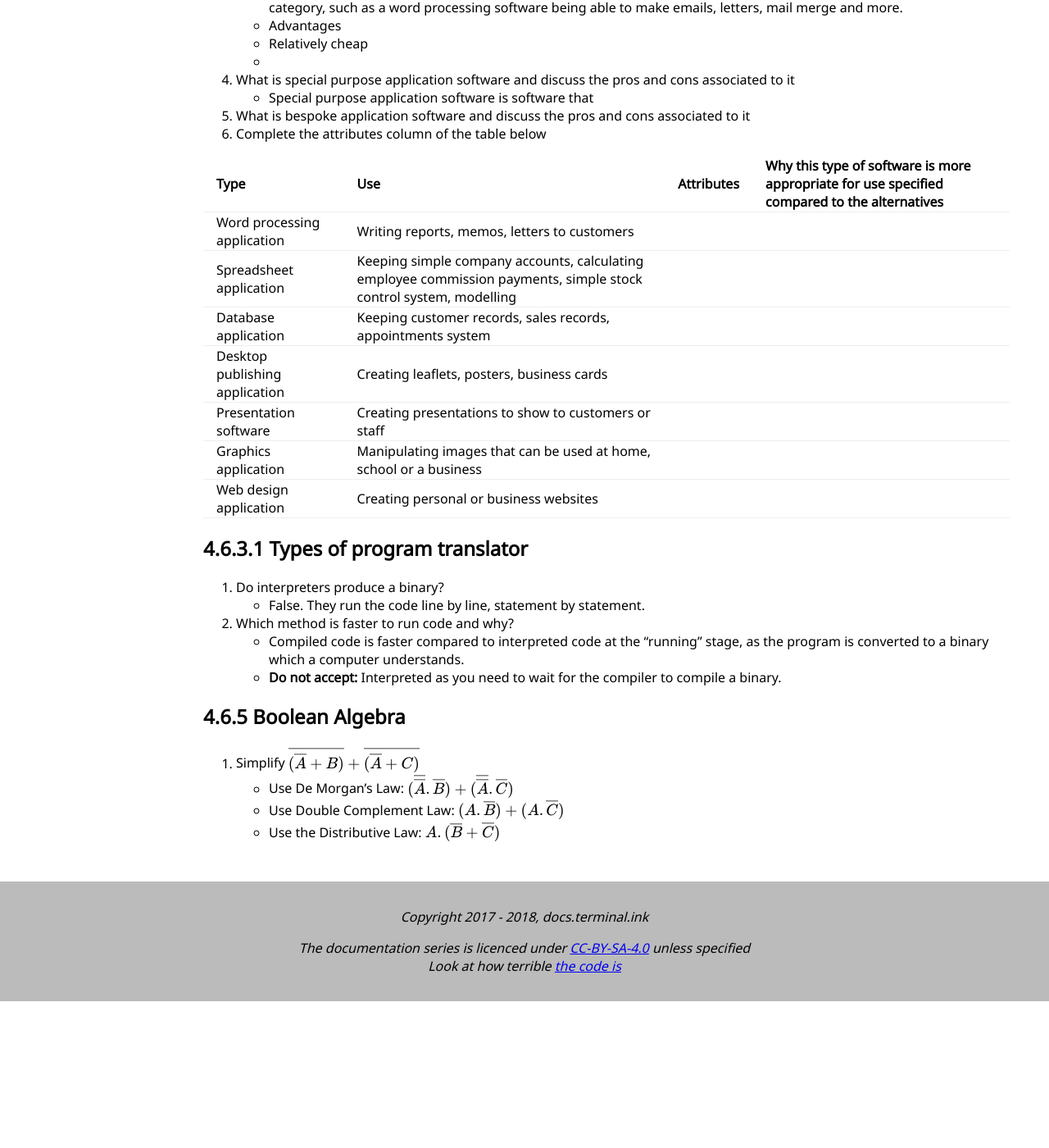
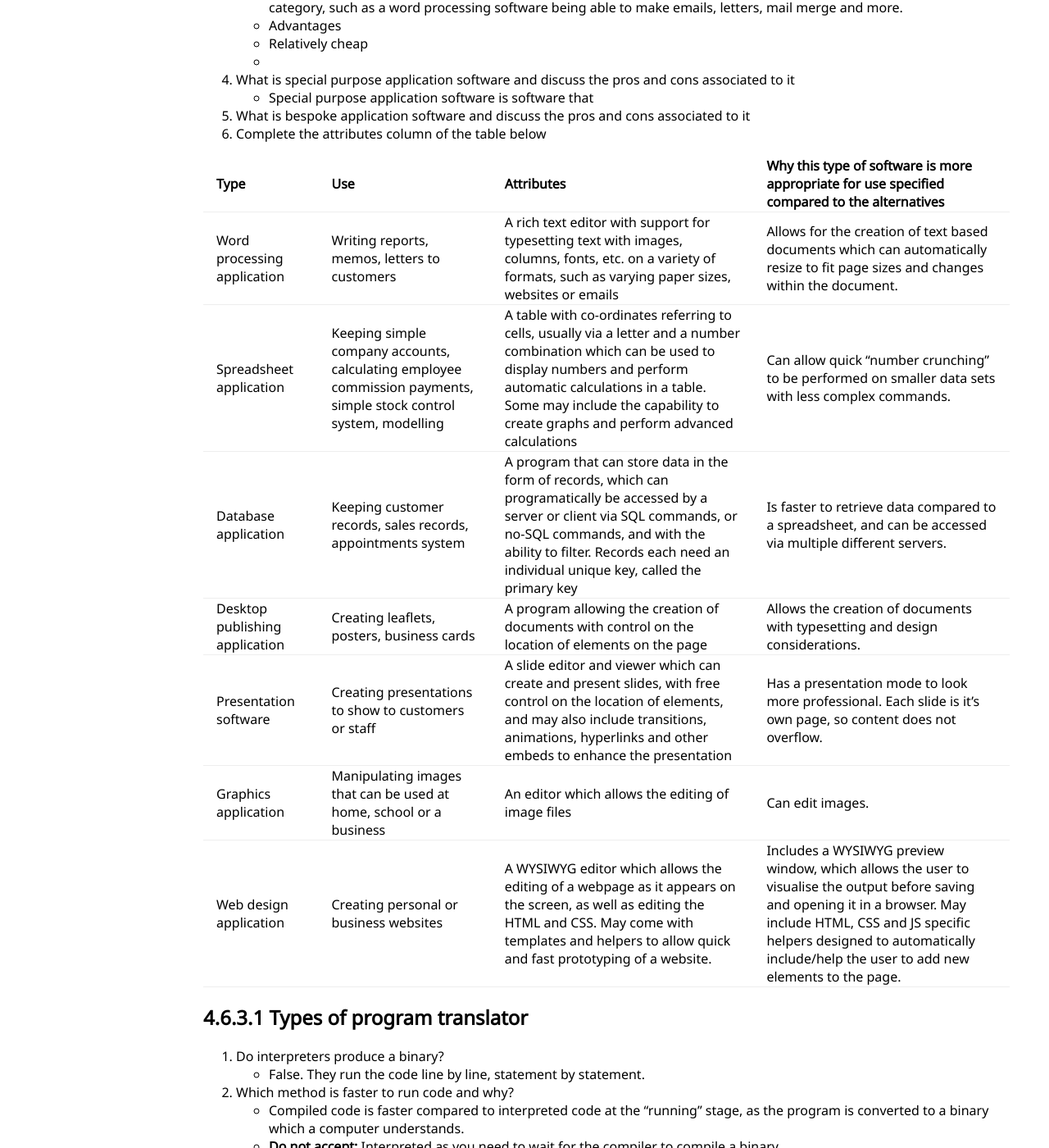
Before and after one commit to Terminal/docs.terminal.ink, a Jekyll site: the page built from _collections/_7517/answers.md, in a window 1280 px wide and 1400 px high, scrolled down 1174 px. Shown: the whole window at 82% size. Built offline with Jekyll 4.4.1, drawn with Linux system fonts in a browser that asks for light colours; formulas are drawn with MathJax 3; before the commit the page ends 2395 px from its top, so only the background shows below that.

Commit message:
"complete" my answers

```diff
--- a/_collections/_7517/answers.md
+++ b/_collections/_7517/answers.md
@@ -52,16 +52,15 @@ hhhhhheeeeeeeeemmmmmttttttttttiihhhhha
 5. What is bespoke application software and discuss the pros and cons associated to it
 6. Complete the attributes column of the table below
 
-Type                           | Use                                                                                                               | Attributes | Why this type of software is more appropriate for use specified compared to the alternatives
------------------------------- | ----------------------------------------------------------------------------------------------------------------- | ---------- | --------------------------------------------------------------------------------------------
-Word processing application    | Writing reports, memos, letters to customers                                                                      |            |
-Spreadsheet application        | Keeping simple company accounts, calculating employee commission payments, simple stock control system, modelling |            |
-Database application           | Keeping customer records, sales records, appointments system                                                      |            |
-Desktop publishing application | Creating leaflets, posters, business cards                                                                        |            |
-Presentation software          | Creating presentations to show to customers or staff                                                              |            |
-Graphics application           | Manipulating images that can be used at home, school or a business                                                |            |
-Web design application         | Creating personal or business websites                                                                            |            |
-
+Type                           | Use                                                                                                               | Attributes                                                                                                                                                                                                                                                         | Why this type of software is more appropriate for use specified compared to the alternatives
+------------------------------ | ----------------------------------------------------------------------------------------------------------------- | ------------------------------------------------------------------------------------------------------------------------------------------------------------------------------------------------------------------------------------------------------------------ | --------------------------------------------------------------------------------------------
+Word processing application    | Writing reports, memos, letters to customers                                                                      | A rich text editor with support for typesetting text with images, columns, fonts, etc. on a variety of formats, such as varying paper sizes, websites or emails                                                                                                    | Allows for the creation of text based documents which can automatically resize to fit page sizes and changes within the document.
+Spreadsheet application        | Keeping simple company accounts, calculating employee commission payments, simple stock control system, modelling | A table with co-ordinates referring to cells, usually via a letter and a number combination which can be used to display numbers and perform automatic calculations in a table. Some may include the capability to create graphs and perform advanced calculations | Can allow quick "number crunching" to be performed on smaller data sets with less complex commands.
+Database application           | Keeping customer records, sales records, appointments system                                                      | A program that can store data in the form of records, which can programatically be accessed by a server or client via SQL commands, or no-SQL commands, and with the ability to filter. Records each need an individual unique key, called the primary key         | Is faster to retrieve data compared to a spreadsheet, and can be accessed via multiple different servers.
+Desktop publishing application | Creating leaflets, posters, business cards                                                                        | A program allowing the creation of documents with control on the location of elements on the page                                                                                                                                                                  | Allows the creation of documents with typesetting and design considerations.
+Presentation software          | Creating presentations to show to customers or staff                                                              | A slide editor and viewer which can create and present slides, with free control on the location of elements, and may also include transitions, animations, hyperlinks and other embeds to enhance the presentation                                                | Has a presentation mode to look more professional. Each slide is it's own page, so content does not overflow.
+Graphics application           | Manipulating images that can be used at home, school or a business                                                | An editor which allows the editing of image files                                                                                                                                                                                                                  | Can edit images.
+Web design application         | Creating personal or business websites                                                                            | A WYSIWYG editor which allows the editing of a webpage as it appears on the screen, as well as editing the HTML and CSS. May come with templates and helpers to allow quick and fast prototyping of a website.                                                     | Includes a WYSIWYG preview window, which allows the user to visualise the output before saving and opening it in a browser. May include HTML, CSS and JS specific helpers designed to automatically include/help the user to add new elements to the page.
 
 ## 4.6.3.1 Types of program translator
 1. Do interpreters produce a binary?
```
